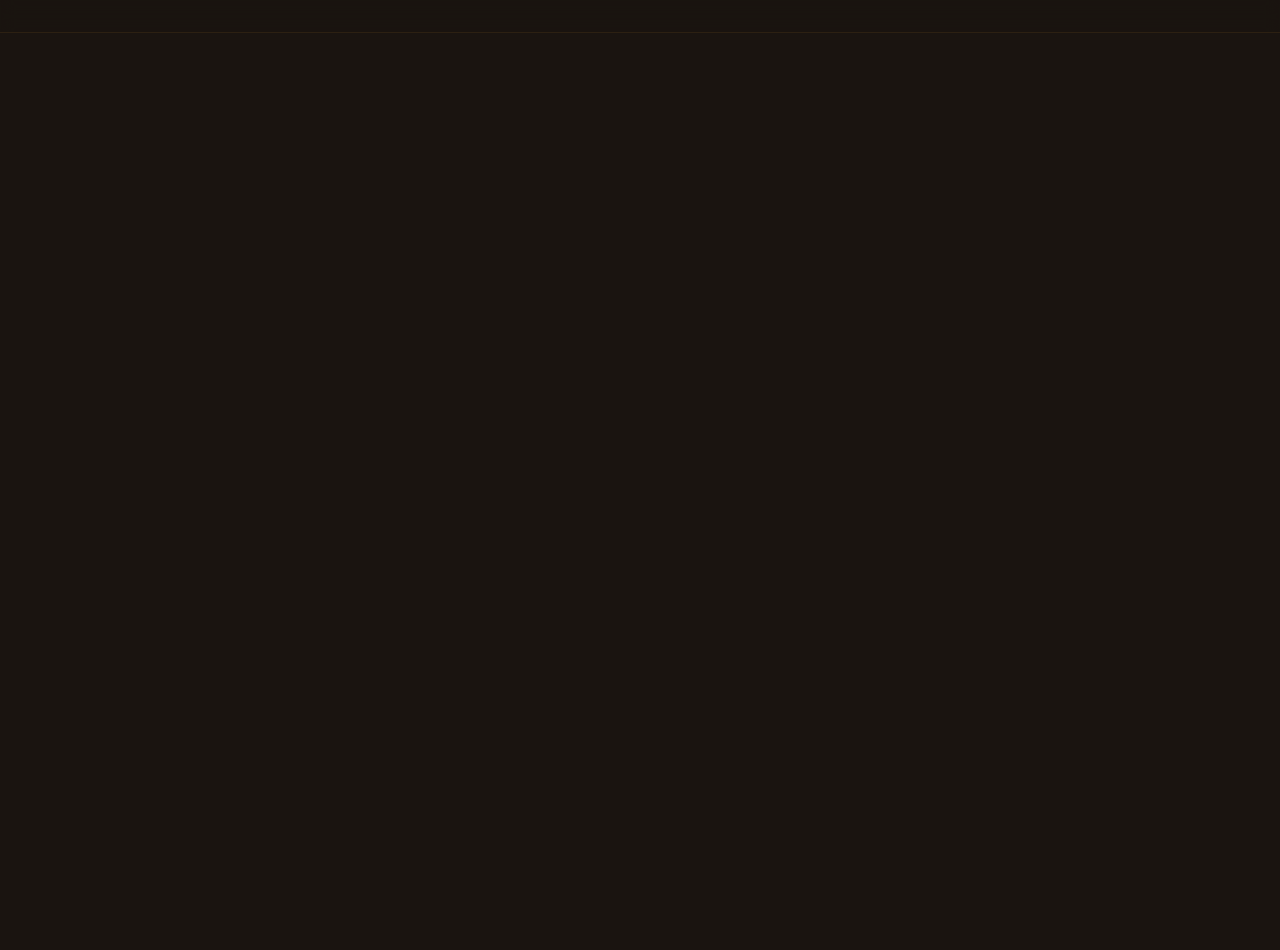
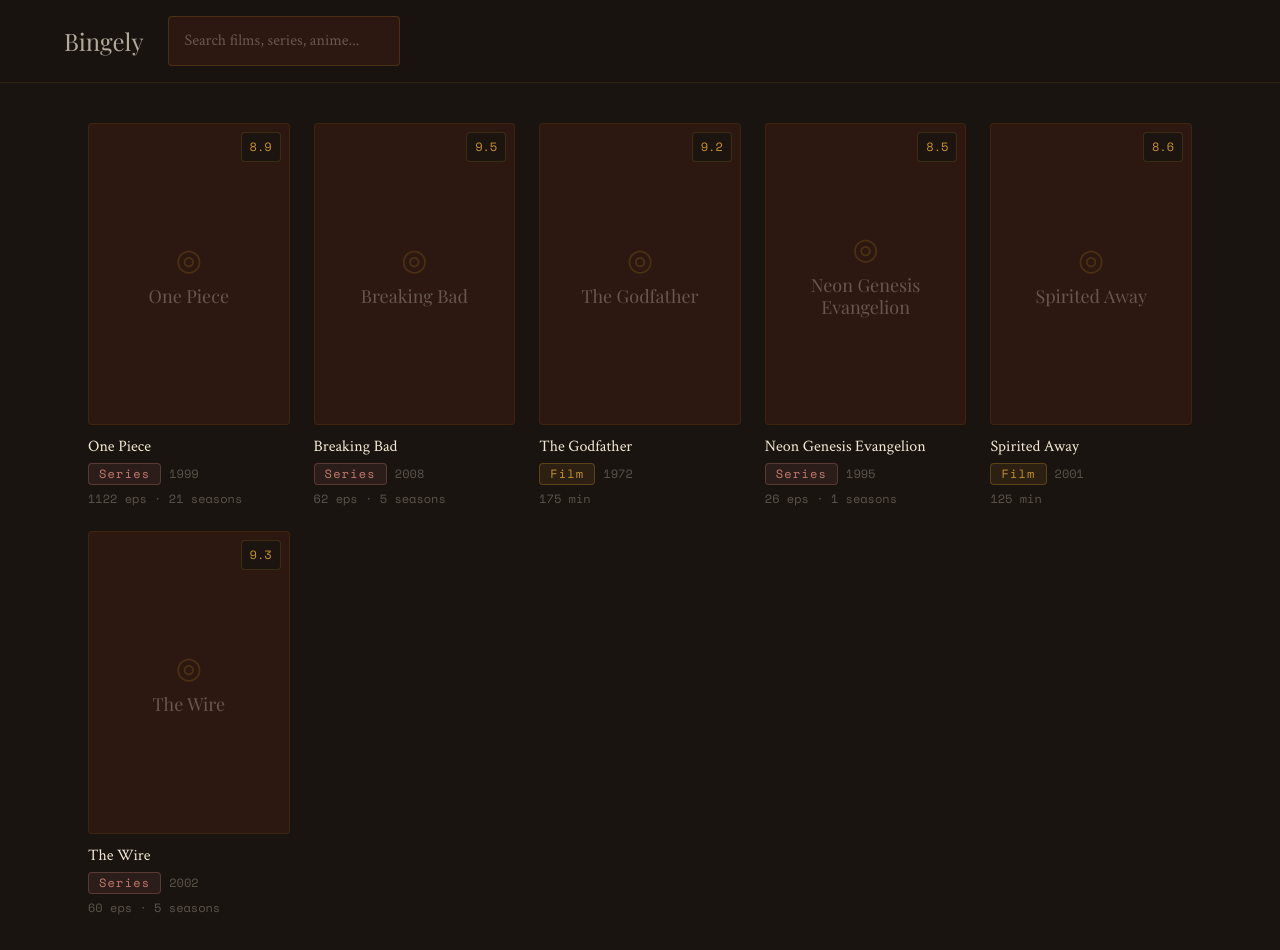
Before and after one commit to mdsherinoff/bingely, a Next.js app: page /search in a window 1280 px wide. Shown: the top 950 px of the page. Before the commit the page ends 800 px from the top, so only its background shows below. Built offline with nearby package versions, Linux system fonts and the light colour scheme; a web font is replaced by a local one.

Commit message:
Add: Search page

```diff
--- a/src/app/globals.css
+++ b/src/app/globals.css
@@ -1,7 +1,6 @@
 @import 'tailwindcss';
 
 @theme {
-  /* Colors */
   --color-espresso: #1a1410;
   --color-espresso-light: #2c1810;
   --color-parchment: #f2e8d5;
@@ -12,25 +11,18 @@
   --color-rose-muted: #a36256;
   --color-ink: #2c1810;
 
-  /* Fonts */
   --font-display: var(--font-playfair), serif;
   --font-body: var(--font-crimson), serif;
   --font-mono: var(--font-space-mono), monospace;
 
-  /* Marquee animation */
   --animate-marquee: marquee 40s linear infinite;
-
-  @keyframes marquee {
-    0% {
-      transform: translateX(0%);
-    }
-    100% {
-      transform: translateX(-50%);
-    }
-  }
 }
 
-/* Film grain overlay */
+@keyframes marquee {
+  0%   { transform: translateX(0%); }
+  100% { transform: translateX(-50%); }
+}
+
 .grain::after {
   content: '';
   position: absolute;
--- a/src/app/search/page.tsx
+++ b/src/app/search/page.tsx
@@ -1,12 +1,82 @@
+'use client'
+
+import { useState, useEffect } from 'react'
+import { useSearchParams, useRouter } from 'next/navigation'
+import PosterCard from '@/components/search/PosterCard'
+import PosterSkeleton from '@/components/search/PosterSkeleton'
+import Input from '@/components/ui/Input'
+import Link from 'next/link'
+import { mockResults } from '@/lib/mockData'
+
 export default function SearchPage() {
+  const searchParams = useSearchParams()
+  const router = useRouter()
+  const [query, setQuery] = useState(searchParams.get('q') || '')
+  const [loading, setLoading] = useState(true)
+
+  useEffect(() => {
+    setQuery(searchParams.get('q') || '')
+    const t = setTimeout(() => setLoading(false), 400)
+    return () => clearTimeout(t)
+  }, [searchParams])
+
+  const filtered = query
+    ? mockResults.filter((item) =>
+        item.title.toLowerCase().includes(query.toLowerCase())
+      )
+    : mockResults
+
+  const handleSearch = () => {
+    if (!query.trim()) return
+    router.push(`/search?q=${encodeURIComponent(query.trim())}`)
+  }
+
   return (
     <main className="bg-espresso min-h-screen">
-      {/* Sticky header with search bar */}
-      <header className="bg-espresso/90 border-gold/10 sticky top-0 z-50 border-b px-6 py-4 backdrop-blur" />
+      <header className="bg-espresso/95 border-gold/10 sticky top-0 z-50 border-b px-6 py-4 backdrop-blur">
+        <div className="mx-auto flex max-w-6xl items-center gap-6">
+          <Link
+            href="/"
+            className="font-display text-parchment/70 hover:text-parchment flex-shrink-0 text-2xl transition-colors"
+          >
+            Bingely
+          </Link>
+          <div className="flex max-w-2xl flex-1 gap-3">
+            <Input
+              placeholder="Search films, series, anime..."
+              value={query}
+              onChange={(e) => setQuery(e.target.value)}
+              onKeyDown={(e) => e.key === 'Enter' && handleSearch()}
+              className="flex-1"
+            />
+          </div>
+        </div>
+      </header>
 
-      {/* Poster grid */}
-      <section className="px-6 py-10">
-        <div className="grid grid-cols-2 gap-4 sm:grid-cols-3 md:grid-cols-4 lg:grid-cols-5" />
+      <section className="mx-auto max-w-6xl px-6 py-10">
+        {loading ? (
+          <div className="grid grid-cols-2 gap-6 sm:grid-cols-3 md:grid-cols-4 lg:grid-cols-5">
+            {Array.from({ length: 10 }).map((_, i) => (
+              <PosterSkeleton key={i} />
+            ))}
+          </div>
+        ) : filtered.length === 0 ? (
+          <div className="flex flex-col items-center justify-center gap-4 py-32">
+            <span className="text-gold/20 font-mono text-4xl">◎</span>
+            <p className="font-display text-parchment/30 text-3xl">
+              No results found
+            </p>
+            <p className="font-body text-parchment/20 italic">
+              Try searching for something else
+            </p>
+          </div>
+        ) : (
+          <div className="grid grid-cols-2 gap-6 sm:grid-cols-3 md:grid-cols-4 lg:grid-cols-5">
+            {filtered.map((item) => (
+              <PosterCard key={item.id} item={item} />
+            ))}
+          </div>
+        )}
       </section>
     </main>
   )
--- /dev/null
+++ b/src/components/search/PosterCard.tsx
@@ -0,0 +1,67 @@
+import { MediaItem } from '@/types/media'
+import { Badge } from '@/components/ui'
+import Link from 'next/link'
+
+interface PosterCardProps {
+  item: MediaItem
+}
+
+export default function PosterCard({ item }: PosterCardProps) {
+  const meta =
+    item.mediaType === 'tv'
+      ? `${item.episodeCount} eps · ${item.seasonCount} seasons`
+      : `${item.runtime} min`
+
+  return (
+    <Link href={`/plan/${item.id}`} className="group flex flex-col gap-3">
+      {/* Poster */}
+      <div className="bg-ink border-gold/10 group-hover:border-gold/40 relative aspect-[2/3] overflow-hidden rounded-sm border transition-colors">
+        {item.posterPath ? (
+          <img
+            src={item.posterPath}
+            alt={item.title}
+            className="h-full w-full object-cover"
+          />
+        ) : (
+          /* Placeholder when no poster */
+          <div className="flex h-full w-full flex-col items-center justify-center gap-2 p-4">
+            <span className="text-gold/20 font-mono text-3xl">◎</span>
+            <p className="font-display text-parchment/30 text-center text-lg leading-tight">
+              {item.title}
+            </p>
+          </div>
+        )}
+
+        {/* Hover overlay */}
+        <div className="bg-espresso/80 absolute inset-0 flex items-center justify-center opacity-0 transition-opacity group-hover:opacity-100">
+          <p className="text-gold font-mono text-xs tracking-widest">
+            PLAN THIS →
+          </p>
+        </div>
+
+        {/* Rating pill */}
+        <div className="bg-espresso/90 border-gold/20 absolute top-2 right-2 rounded-sm border px-2 py-0.5">
+          <span className="text-gold font-mono text-xs">
+            {item.voteAverage.toFixed(1)}
+          </span>
+        </div>
+      </div>
+
+      {/* Info */}
+      <div className="flex flex-col gap-1.5">
+        <p className="font-body text-parchment group-hover:text-gold text-base leading-tight transition-colors">
+          {item.title}
+        </p>
+        <div className="flex flex-wrap items-center gap-2">
+          <Badge variant={item.mediaType === 'tv' ? 'rose' : 'gold'}>
+            {item.mediaType === 'tv' ? 'Series' : 'Film'}
+          </Badge>
+          <span className="text-parchment/30 font-mono text-xs">
+            {item.releaseYear}
+          </span>
+        </div>
+        <p className="text-parchment/30 font-mono text-xs">{meta}</p>
+      </div>
+    </Link>
+  )
+}
--- /dev/null
+++ b/src/components/search/PosterSkeleton.tsx
@@ -0,0 +1,9 @@
+export default function PosterSkeleton() {
+  return (
+    <div className="flex animate-pulse flex-col gap-3">
+      <div className="bg-ink border-gold/5 aspect-[2/3] rounded-sm border" />
+      <div className="bg-ink h-4 w-3/4 rounded-sm" />
+      <div className="bg-ink h-3 w-1/2 rounded-sm" />
+    </div>
+  )
+}
--- /dev/null
+++ b/src/lib/mockData.ts
@@ -0,0 +1,62 @@
+import { MediaItem } from '@/types/media'
+
+export const mockResults: MediaItem[] = [
+  {
+    id: 1,
+    title: 'One Piece',
+    posterPath: null,
+    releaseYear: '1999',
+    mediaType: 'tv',
+    voteAverage: 8.9,
+    episodeCount: 1122,
+    seasonCount: 21,
+  },
+  {
+    id: 2,
+    title: 'Breaking Bad',
+    posterPath: null,
+    releaseYear: '2008',
+    mediaType: 'tv',
+    voteAverage: 9.5,
+    episodeCount: 62,
+    seasonCount: 5,
+  },
+  {
+    id: 3,
+    title: 'The Godfather',
+    posterPath: null,
+    releaseYear: '1972',
+    mediaType: 'movie',
+    voteAverage: 9.2,
+    runtime: 175,
+  },
+  {
+    id: 4,
+    title: 'Neon Genesis Evangelion',
+    posterPath: null,
+    releaseYear: '1995',
+    mediaType: 'tv',
+    voteAverage: 8.5,
+    episodeCount: 26,
+    seasonCount: 1,
+  },
+  {
+    id: 5,
+    title: 'Spirited Away',
+    posterPath: null,
+    releaseYear: '2001',
+    mediaType: 'movie',
+    voteAverage: 8.6,
+    runtime: 125,
+  },
+  {
+    id: 6,
+    title: 'The Wire',
+    posterPath: null,
+    releaseYear: '2002',
+    mediaType: 'tv',
+    voteAverage: 9.3,
+    episodeCount: 60,
+    seasonCount: 5,
+  },
+]
--- /dev/null
+++ b/src/types/media.ts
@@ -0,0 +1,13 @@
+export type MediaType = 'movie' | 'tv'
+
+export interface MediaItem {
+  id: number
+  title: string
+  posterPath: string | null
+  releaseYear: string
+  mediaType: MediaType
+  voteAverage: number
+  episodeCount?: number
+  seasonCount?: number
+  runtime?: number
+}
```
Also changed, not shown: package.json (line endings or trailing spaces).
